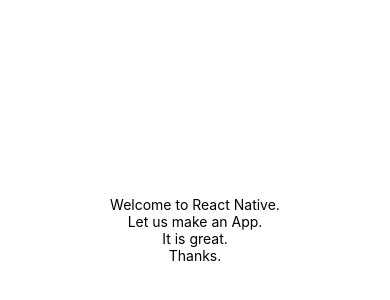
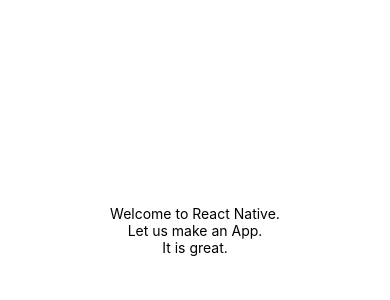
Before and after one commit to aaron-creator/Donewithit-app, a React Native app: screen / in a window 390 px wide. Shown: the part 192-492 px from the top of the page. Built offline with nearby package versions, Linux system fonts and the light colour scheme.

Commit message:
modified

```diff
--- a/App.js
+++ b/App.js
@@ -8,7 +8,6 @@
       <Text>Welcome to React Native.</Text>
       <Text>Let us make an App.</Text>
       <Text>It is great.</Text>
-      <Text>Thanks.</Text>
       <StatusBar style="auto" />
     </View>
   );
```
